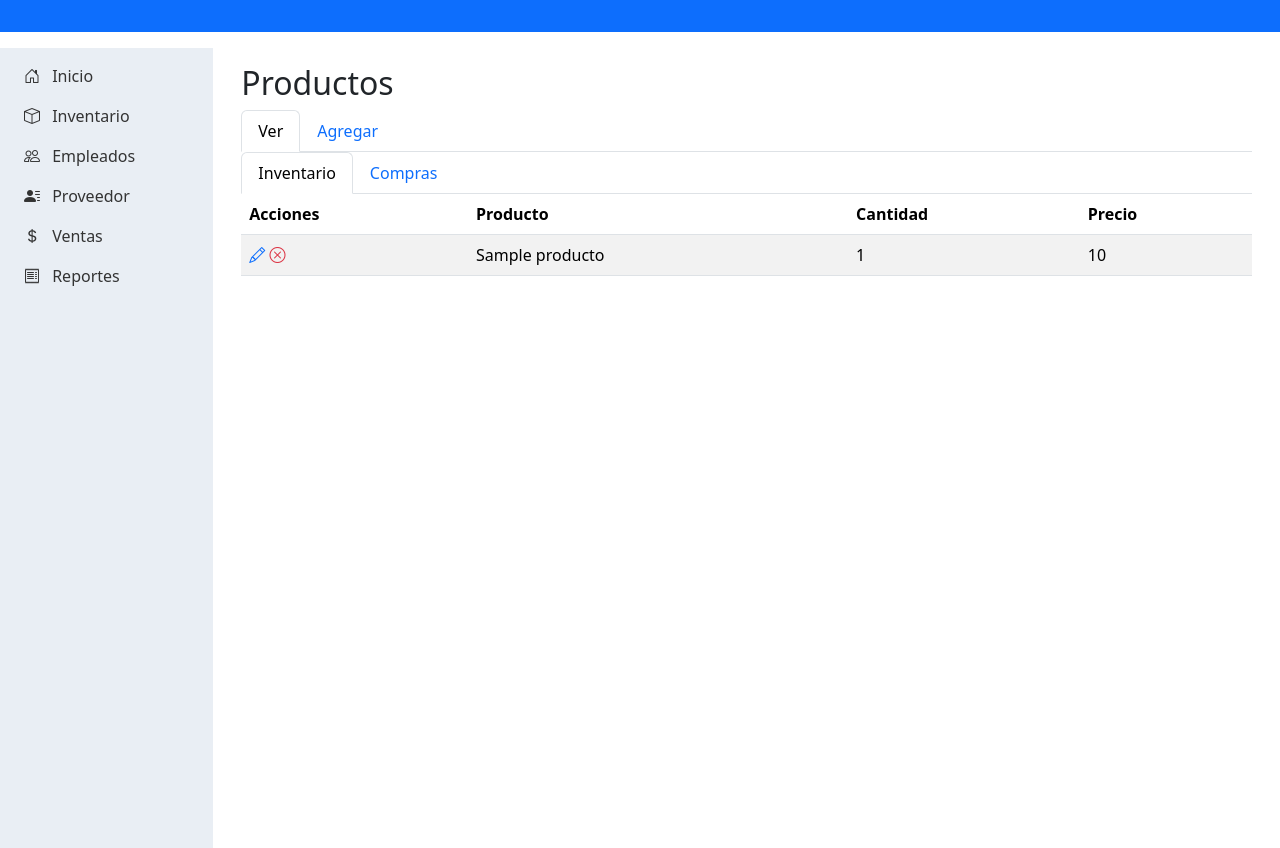
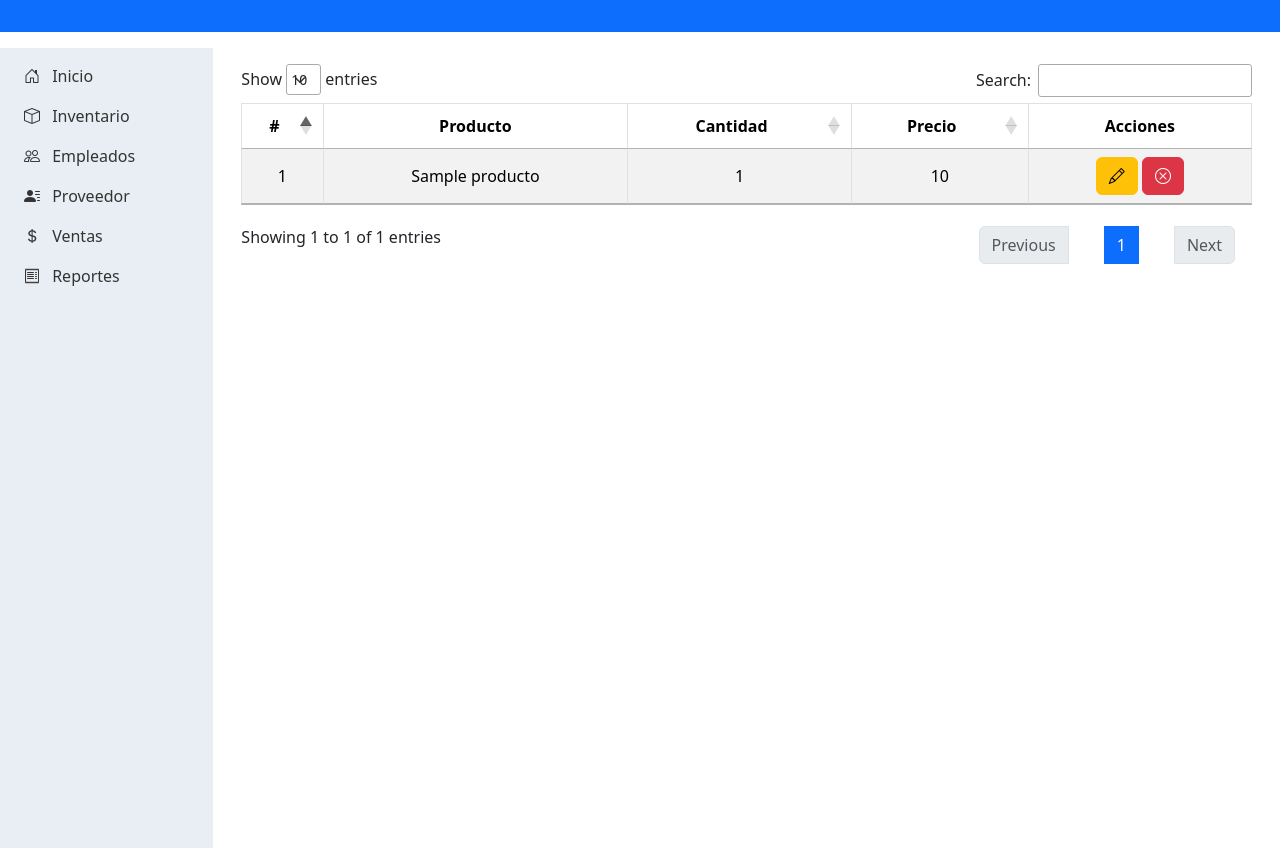
Before and after one commit to pengupang/GestordeVentas, a Django app: page /inventario_ver/ in a window 1280 px wide. Run offline with Django 5.2, Linux system fonts and the light colour scheme; tables that the repository leaves empty hold one stand-in row (values such as "Sample post"); some libraries are stand-ins or nearby versions.

Commit message:
funcionalidad de filtro mayor menor /menor mayor
la tabla ordena los productos habilitados en mayor-menor y menor-mayor

```diff
--- a/App/views.py
+++ b/App/views.py
@@ -1,6 +1,6 @@
 from django.contrib import messages
 from django.shortcuts import render, redirect, get_object_or_404
-from django.http import JsonResponse
+from django.http.response import JsonResponse
 from App.models import Proveedor, Empleado, Compra,Producto,Venta, Reporte, HistorialInventario
 from .forms import ProveedorForm, EmpleadoForm, CompraForm,ProductoForm
 
@@ -106,7 +106,20 @@ View Inventario
 
 def inventario_ver(request):
     productos = Producto.objects.filter(habilitado=True)
-    return render(request, 'inventario_ver.html', {'productos': productos})
+    return render(request, 'inventario_verP.html', {'productos': productos})
+
+def lista_productos(request):
+    productos = Producto.objects.filter(habilitado= True)  # Filtra solo los productos activos
+    productos_data = [
+        {
+            'id': producto.id,
+            'nombre': producto.nombre,
+            'cantidad': producto.cantidad,
+            'precio': producto.precio,
+        }
+        for producto in productos
+    ]
+    return JsonResponse({'productos': productos_data})
 
 def actualizar_inventario(request, id):
     producto = get_object_or_404(Producto, id=id)
--- a/GestordeVentas/urls.py
+++ b/GestordeVentas/urls.py
@@ -35,11 +35,13 @@ urlpatterns = [
 
     path('compras_ver/', views.compras_Ver, name='compras_ver'),
     path('compras_ver/deshabilitar/<int:compra_id>',views.compra_deshabilitar, name='deshabilitar_compra'),
-    path('inventario_compras/<int:id>', views.compra_editar, name='inventario_compras'),
+    path('inventario_compras/<int:id>', views.compra_editar, name='inventario_editar'),
     path('inventario_compras/', views.compra_agregar, name='inventario_compras'),
     path('inventario_ver/', views.inventario_ver, name='inventario_ver'),
     path('inventario/deshabilitar/<int:producto_id>/', views.deshabilitar_producto, name='deshabilitar_producto'),
     path('producto_agregar/',views.agregar_producto),
+    path ('listaProductos/',views.lista_productos,name='lista_productos'),
+
     path('proveedor_ver/',views.proveedores_ver),
     path('proveedor_ingresar/',views.proveedores_ingresar),
     path('proveedor/deshabilitar/<int:proveedor_id>/', views.deshabilitar_proveedor, name='deshabilitar_proveedor'),
--- a/Templates/inventario_ver.html
+++ b/Templates/inventario_ver.html
@@ -1,5 +1,6 @@
 {% load static %}
 {% include 'header.html' %}
+
 
 <div class="col-md-10">
     <div class="content-container p-3">
--- /dev/null
+++ b/Templates/inventario_verP.html
@@ -0,0 +1,37 @@
+{% load static %}
+{% include 'header.html' %}
+
+<div class="col-md-10 ms-auto">
+    <div class="content-container p-3">
+        <div class="table-responsive">
+            <table id="datatable-productos" class="table table-bordered table-striped">
+                <thead>
+                    <tr>
+                        <th class="centered">#</th>
+                        <th class="centered">Producto</th>
+                        <th class="centered">Cantidad</th>
+                        <th class="centered">Precio</th>
+                        <th class="centered">Acciones</th>
+                    </tr>
+                </thead>
+                <tbody id="cuerpoTabla_productos">
+                </tbody>
+            </table>
+        </div>
+    </div>
+</div>
+
+<script src="{% static 'js/productos.js' %}"></script>
+<!-- jQuery -->
+<script src="https://code.jquery.com/jquery-3.7.1.js"></script>
+
+<!-- DataTables JS -->
+<script src="https://cdn.datatables.net/1.10.25/js/jquery.dataTables.min.js"></script>
+<script src="https://cdn.datatables.net/1.10.25/js/dataTables.bootstrap5.min.js"></script>
+
+<!-- Bootstrap 5 JS -->
+<script src="https://cdnjs.cloudflare.com/ajax/libs/bootstrap/5.3.0/js/bootstrap.bundle.min.js"></script>
+
+<!-- DataTables CSS -->
+<link rel="stylesheet" href="https://cdn.datatables.net/1.10.25/css/jquery.dataTables.min.css">
+<link rel="stylesheet" href="https://cdn.datatables.net/1.10.25/css/dataTables.bootstrap5.min.css">
--- a/static/CSS/style.css
+++ b/static/CSS/style.css
@@ -55,3 +55,18 @@
         .search-bar {
             margin-bottom: 20px;
         }
+.centered{
+    text-align: center !important;
+    vertical-align: middle !important;
+}
+
+.table-responsive {
+    max-height: calc(100vh - 120px); /* Ajusta según la altura del header */
+    overflow-y: auto;
+}
+
+.table th,
+.table td {
+    text-align: center;
+    vertical-align: middle;
+}
--- /dev/null
+++ b/static/js/productos.js
@@ -0,0 +1,79 @@
+/**
+ * Este JS es para el manejo de filtros dentro de la tabla productos
+ */
+
+let dataTable;
+let dataTableEsIniciada = false;
+
+/*Aqui se ponen las opciones de la tabla en este caso
+className es un estilo del css
+orderable si X objeto se puede ordenar o no
+searchable si X objeto se puede buscar*/
+
+const dataTableOptions = {
+    columnDefs: [
+        { className: "centered", targets: [0, 1, 2, 3, 4] }, // esto centra los datos segun el css
+        { orderable: false, targets: [0, 1, 4] }, // no se pueden ordenar las columnas 1, 2 y 5 de la tabla
+        { searchable: false, targets: [0, 2, 3, 4] }, // no se pueden buscar las columnas 1, 3, 4 y 5 de la tabla
+    ],
+    destroy: true
+};
+
+/**
+ * Inicializa la tabla
+ * destruye alguna tabla existente en caso de que se agreguen nuevas cosas
+ * espera a que listaProducto consiga los datos
+ * crea la datatable consiguiendo el ID de la tabla creada en HTML
+ * y cambia el valor de es inicializada a true
+ */
+const initDataTable = async () => {
+    if (dataTableEsIniciada) {
+        dataTable.destroy();
+    }
+    await listaProducto();
+    dataTable = $('#datatable-productos').DataTable(dataTableOptions); // Aqui se crea lo que es la DATATABLE
+    dataTableEsIniciada = true;
+};
+
+/**
+ * Consigue los datos para pasarlos a la tabla
+ * en este caso hace un fetch de una url creada por nosotros
+ * que consigue los datos de la BD y los pasa a un JSON
+ * luego crea por cada dato las rows de la tabla
+ */
+const listaProducto = async () => {
+    try {
+        const response = await fetch('http://127.0.0.1:8000/listaProductos/');
+        const data = await response.json();
+        console.log(data);
+        let content = '';
+        data.productos.forEach((producto, index) => {
+            content += `
+                <tr>
+                    <td>${index + 1}</td>
+                    <td>${producto.nombre}</td>
+                    <td>${producto.cantidad}</td>
+                    <td>${producto.precio}</td>
+                    <td>
+                        <!-- Botón para editar, redirige a la vista de edición -->
+                        <a href="{% url 'inventario_editar' ${producto.id} %}" class='btn btn-warning'>
+                            <i class="bi bi-pencil"></i>
+                        </a>
+                        <!-- Botón para deshabilitar, redirige a la vista de deshabilitación con confirmación -->
+                        <a href="{% url 'deshabilitar_producto' ${producto.id} %}" class='btn btn-danger' onclick="return confirm('¿Estás seguro de deshabilitar este producto?');">
+                            <i class="bi bi-x-circle"></i>
+                        </a>
+                    </td>
+                </tr>
+            `;
+        });
+        cuerpoTabla_productos.innerHTML = content;
+    } catch (ex) {
+        alert(ex);
+    }
+};
+
+// esto creo que era para saber si cargó la tabla/página de la tabla
+window.addEventListener('load', async () => {
+    await initDataTable();
+});
```
Also changed, not shown: App/migrations/0015_producto_actualizado_por_and_more.py (added), media/imgProducts/5._Attack_131_x_56.PNG (deleted), media/imgProducts/my-image.png (deleted), media/imgProducts/my-image_3.png (deleted).
